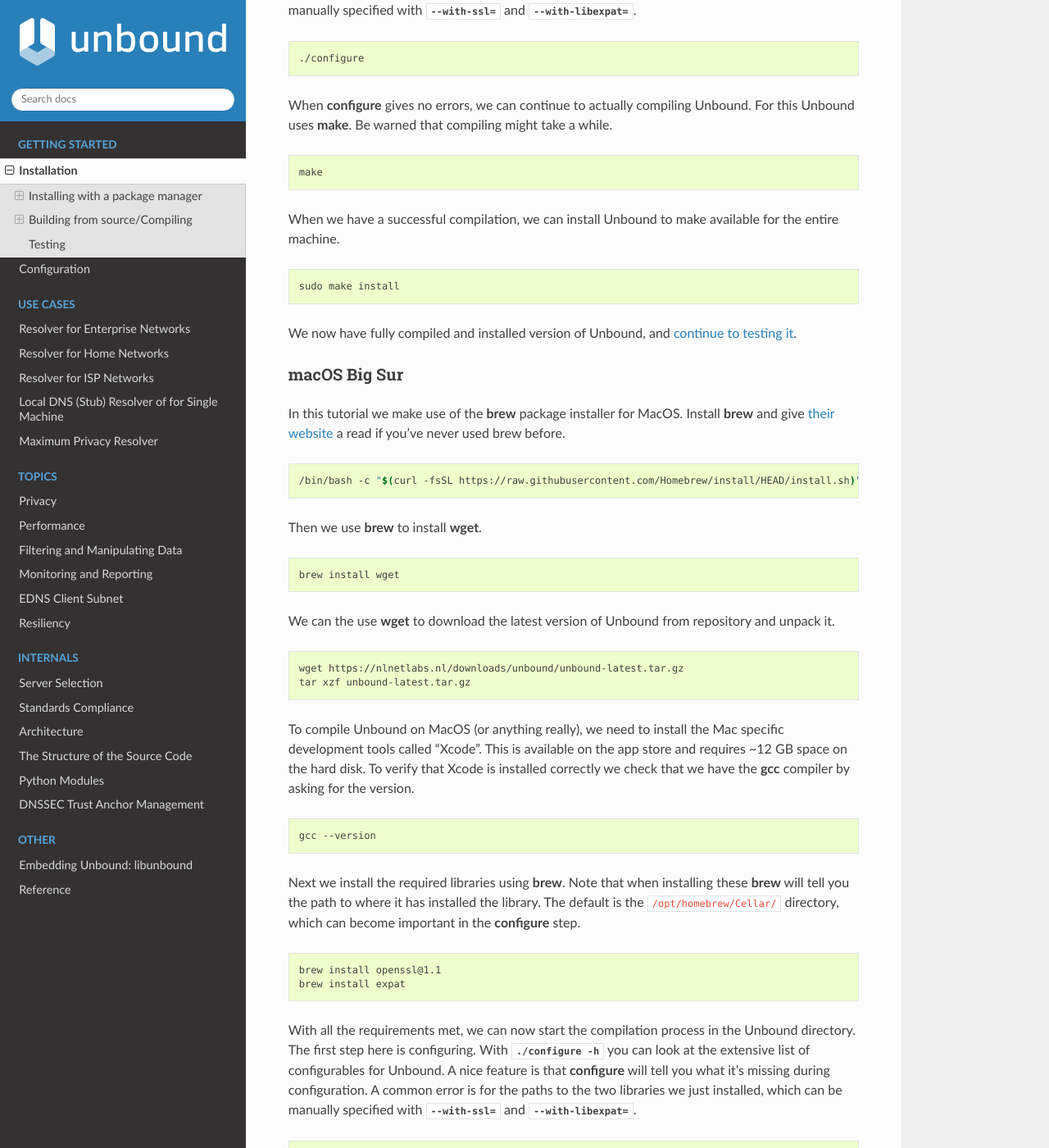
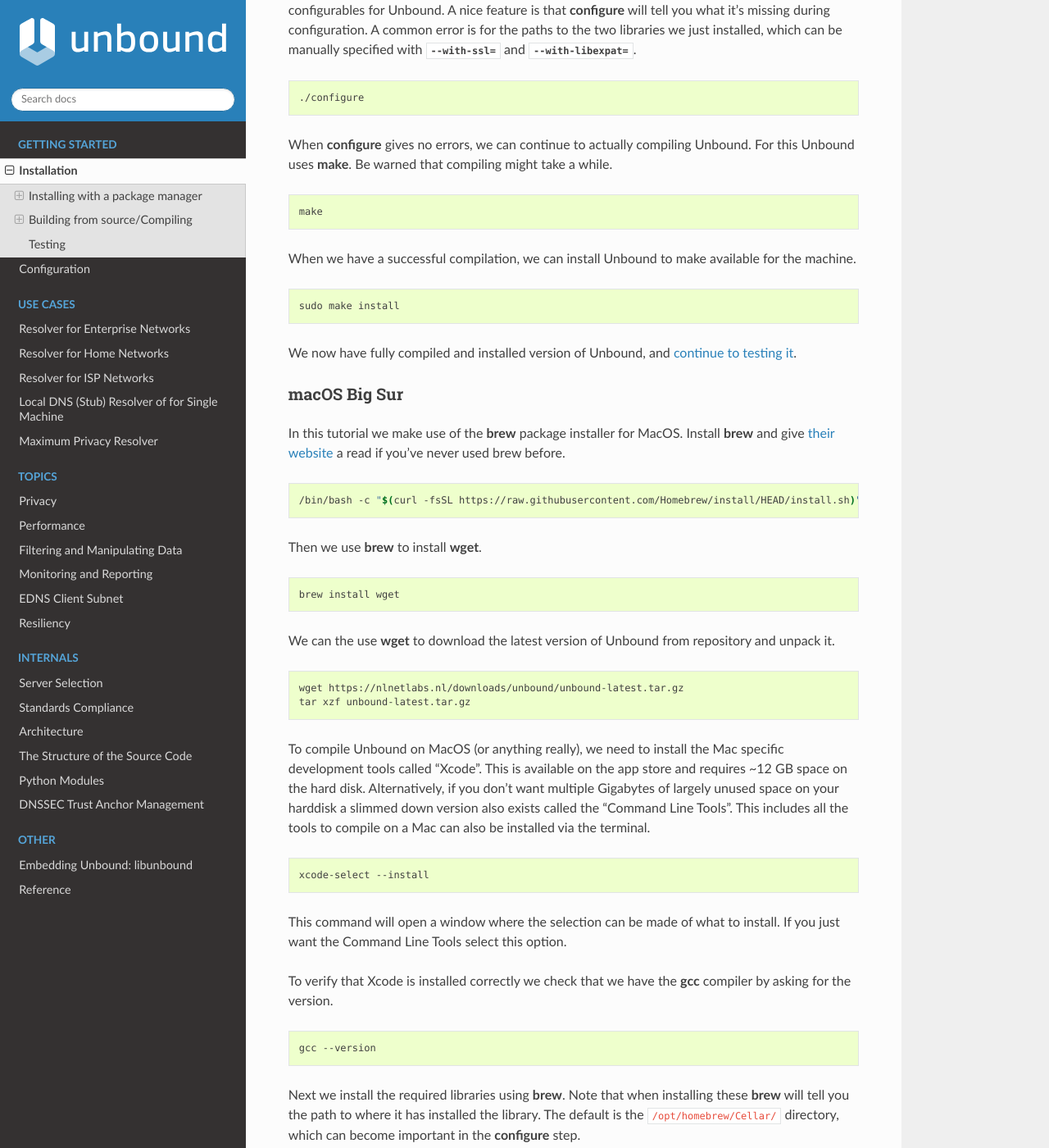
Before and after one commit to NLnetLabs/unbound-manual, a Sphinx documentation site: the page built from source/getting-started/installation.rst, in a window 1280 px wide and 1400 px high, scrolled down 1988 px. Shown: the whole window at 82% size. Built offline with Sphinx 7.4.7 and the Read the Docs theme 2.0.0, drawn with Linux system fonts in a browser that asks for light colours; some of the changed text lies outside the part shown.

```diff
--- a/source/getting-started/installation.rst
+++ b/source/getting-started/installation.rst
@@ -8,6 +8,7 @@ To install your own copy of Unbound you have two options: Use the version provid
 Installing via the package manager is the easiest option, and on most systems even trivial. The downside is the distributed version can be outdated for some distributions or not have all the compile-time options included that you want.
 Building and compiling Unbound yourself ensures that you have the latest version and all the compile-time options you desire.
 
+If you're a first-time user we recommend instaling via a package manager.
 
 Installing with a package manager
 =================================
@@ -47,8 +48,6 @@ This gives you a compiled and running version of Unbound ready to :ref:`be confi
 
 Building from source/Compiling
 ==============================
-
-
 
 To compile Unbound on any system you need to have the ``openssl`` and ``expat`` libraries, and their header files. To include the header files we need to get the development version, usually called ``libssl-dev`` and ``libexpat1-dev`` respectively.
 
@@ -102,7 +101,7 @@ When :command:`configure` gives no errors, we can continue to actually compiling
     make
 
 
-When we have a successful compilation, we can install Unbound to make available for the entire machine.
+When we have a successful compilation, we can install Unbound to make available for the machine.
 
 .. code-block:: bash
 
@@ -137,24 +136,21 @@ We can the use :command:`wget` to download the latest version of Unbound from re
     tar xzf unbound-latest.tar.gz
 
 
-To compile Unbound on MacOS (or anything really), we need to install the Mac specific development tools called "Xcode". This is available on the app store and requires ~12 GB space on the hard disk. To verify that Xcode is installed correctly we check that we have the :command:`gcc` compiler by asking for the version.
+To compile Unbound on MacOS (or anything really), we need to install the Mac specific development tools called "Xcode". This is available on the app store and requires ~12 GB space on the hard disk. Alternatively, if you don't want multiple Gigabytes of largely unused space on your harddisk a slimmed down version also exists called the "Command Line Tools". This includes all the tools to compile on a Mac can also be installed via the terminal.
+
+.. code-block:: bash
+
+    xcode-select --install
+
+This command will open a window where the selection can be made of what to install. If you just want the Command Line Tools select this option.
+
+To verify that Xcode is installed correctly we check that we have the :command:`gcc` compiler by asking for the version.
 
 .. code-block:: bash
 
     gcc --version
 
-.. DO WE WANT TO INCLDUE THIS ALTERNATIVE? Pro: it's smaller and probably quicker. Con: it's not technically the official way and maybe more error prone.
 .. stackoverflow answer for skipping entire Xcode: https://stackoverflow.com/questions/31043217/how-to-enable-unbound-dnssec-dns-resolver-on-mac-os-x-10-10-3-yosemite
-
-.. If you want to avoid installing the multi-gigabyte XCode,
-.. Run this command inside Terminal: xcode-select --install and a new window will appear. In it, select only "Command Line Tools" (CLT) option/portion, even though it suggests that you install full XCode.
-.. Then verify CLT installation: so in Terminal, run: xcode-select -p
-.. If it displays: /Library/Developer/CommandLineTools
-.. then CLT installation succeeded.
-.. Mac OS X Yosemite allows you to install only the CLT portion. Some previous Mac OS X versions did not allow CLT without XCode.
-
-.. Also check if gcc tool is now present or not: in Terminal, run: gcc --version
-
 
 
 Next we install the required libraries using :command:`brew`. Note that when installing these :command:`brew` will tell you the path to where it has installed the library. The default is the ``/opt/homebrew/Cellar/`` directory, which can become important in the :command:`configure` step.
@@ -185,7 +181,7 @@ When :command:`configure` gives no errors, we can continue to actually compiling
 
     make
 
-When we have a successful compilation, we can install Unbound to make available for the entire machine.
+When we have a successful compilation, we can install Unbound to make available for the machine.
 
 .. code-block:: bash
 
--- a/source/use-cases/local-stub.rst
+++ b/source/use-cases/local-stub.rst
@@ -115,7 +115,7 @@ Once the IP address is added we can test our Unbound instance (assuming it's run
 
 	dig example.com @127.0.0.1
 
-**Beware**: if you restart your mac at this stage in the process, you will not have access to the internet anymore. This is because Unbound does not automatically restart if your machine restarts. To make remedy this, we need to add Unbound to the startup routine on your Mac.
+.. Attention:: if you restart your mac at this stage in the process, you will not have access to the internet anymore. This is because Unbound does not automatically restart if your machine restarts. To make remedy this, we need to add Unbound to the startup routine on your Mac.
 
 Depending on your installation method, either via Homebrew or compiling Unbound yourself, the method of making Unbound persistant differs slightly. For both methods we use :command:`launchctl` to start Unbound on the startup of your machine.
 
```
Also changed, not shown: source/getting-started/configuration.rst (+7 -5 lines).
